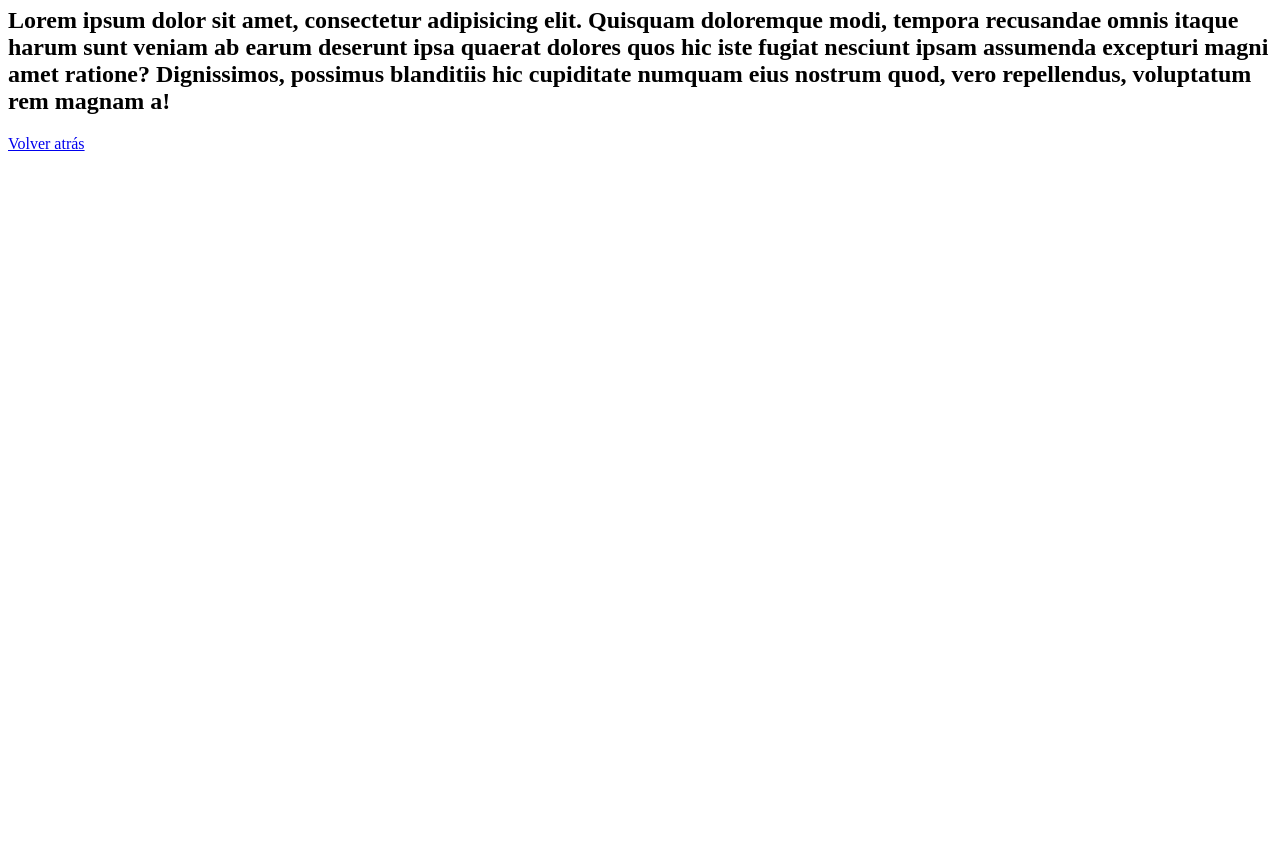
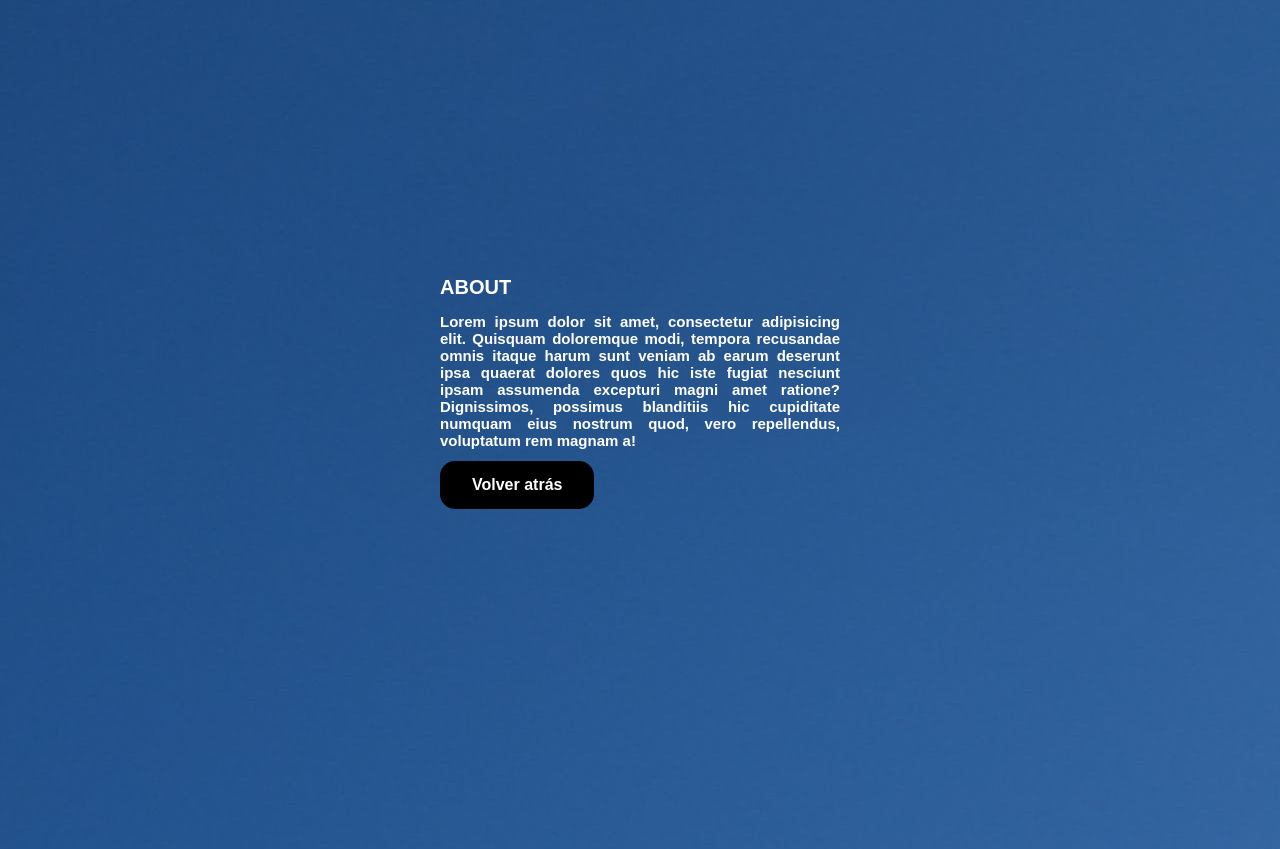
Before and after one commit to Wilson2108/TemplateRS, a plain HTML site: page about.html in a window 1280 px wide. Shown: the part 73-922 px from the top of the page. Before the commit the page ends 800 px from the top, so only its background shows below. Drawn offline with Linux system fonts and the light colour scheme; the site is published under a folder, as on GitHub Pages, so addresses that start at the root find nothing; a web font is replaced by a local one.

Commit message:
first commit-f

```diff
--- a/about.html
+++ b/about.html
@@ -5,7 +5,7 @@
     <meta http-equiv="X-UA-Compatible" content="IE=edge" />
     <meta name="viewport" content="width=device-width, initial-scale=1.0" />
     <title>ABOUT</title>
-    <link rel="stylesheet" href="/styleA.css" />
+    <link rel="stylesheet" href="./styleA.css" />
     <!--Font-->
     <link
       rel="stylesheet"
```
